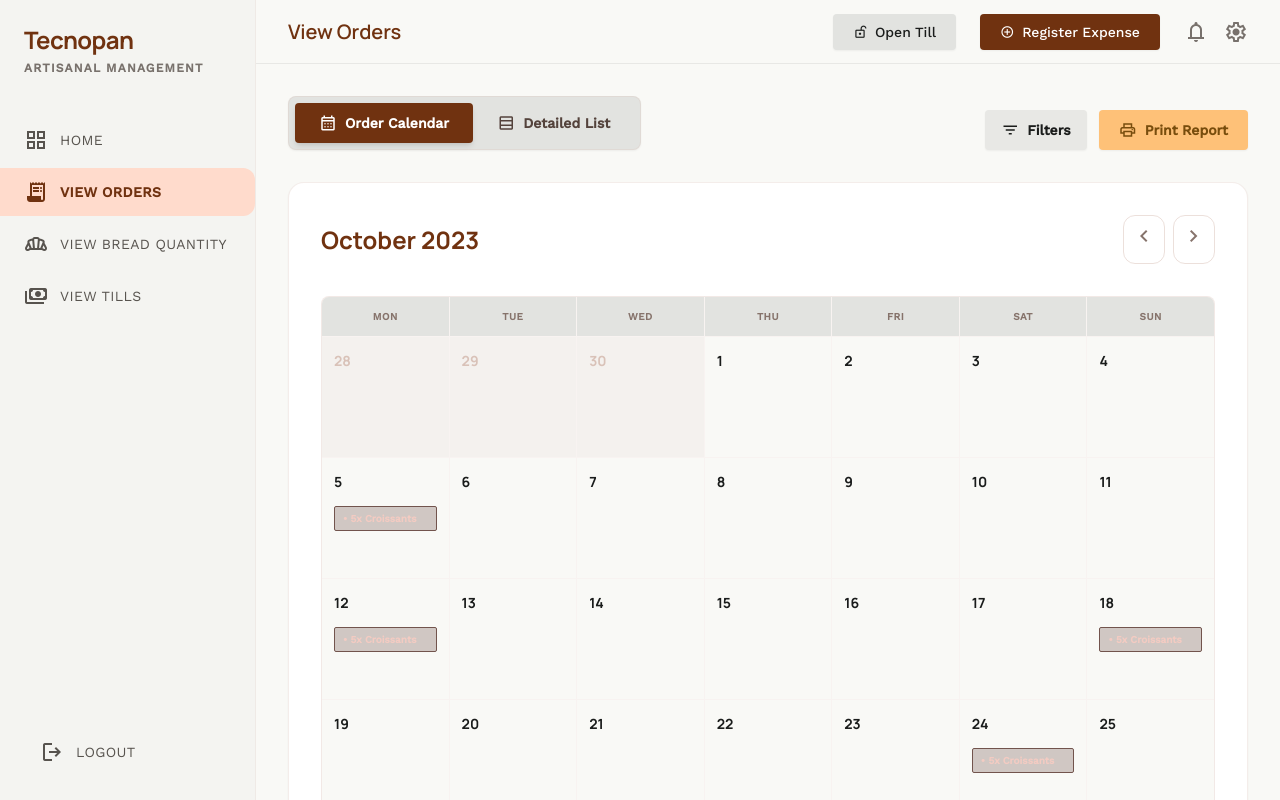
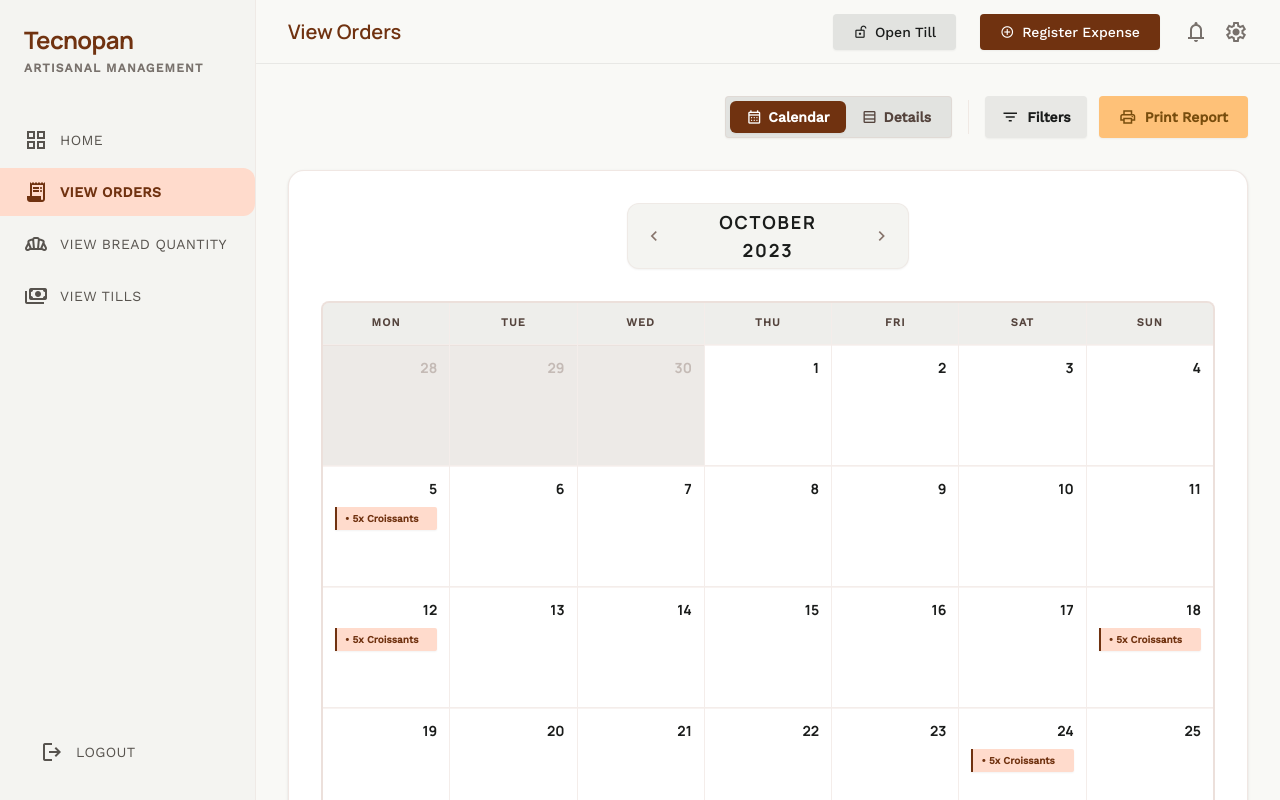
Before and after one commit to vasalgadog/tecnoadmin, a React (Vite) app: page /pedidos in a window 1280 px wide. Shown: the top 800 px of the page. Built offline with nearby package versions, Linux system fonts and the light colour scheme.

Commit message:
style: align calendar tabs and improve theme contrast

```diff
--- a/src/pages/VerPedidos.tsx
+++ b/src/pages/VerPedidos.tsx
@@ -18,26 +18,30 @@ export default function VerPedidos() {
     <>
       <div className="p-8 pb-12">
 
-        {/* Header Tabs & Filters */}
-        <div className="flex flex-col md:flex-row md:items-end justify-between gap-6 mb-8">
-          <div className="flex bg-surface-container-highest p-1.5 rounded-xl w-fit shadow-sm border border-outline-variant/30">
+        {/* Header Actions & Tools Toolbar */}
+        <div className="flex justify-end gap-3 mb-8">
+
+          {/* View Toggle */}
+          <div className="flex bg-surface-container-highest p-1 rounded-lg w-fit shadow-sm border border-outline-variant/30 text-sm">
             <button
               onClick={() => setActiveTab('calendar')}
-              className={`px-6 py-2.5 rounded-lg font-bold text-sm transition-all flex items-center ${activeTab === 'calendar' ? 'bg-primary text-white shadow-md' : 'text-on-surface-variant hover:text-primary hover:bg-surface-container-low'}`}
+              className={`px-4 py-1.5 rounded-md font-bold transition-all flex items-center ${activeTab === 'calendar' ? 'bg-primary text-white shadow-sm' : 'text-on-surface-variant hover:text-primary'}`}
             >
-              <span className="material-symbols-outlined text-[18px] mr-2">calendar_month</span>
-              Order Calendar
+              <span className="material-symbols-outlined text-[16px] mr-1.5">calendar_month</span>
+              Calendar
             </button>
             <button
               onClick={() => setActiveTab('table')}
-              className={`px-6 py-2.5 rounded-lg font-bold text-sm transition-all flex items-center ${activeTab === 'table' ? 'bg-primary text-white shadow-md' : 'text-on-surface-variant hover:text-primary hover:bg-surface-container-low'}`}
+              className={`px-4 py-1.5 rounded-md font-bold transition-all flex items-center ${activeTab === 'table' ? 'bg-primary text-white shadow-sm' : 'text-on-surface-variant hover:text-primary'}`}
             >
-              <span className="material-symbols-outlined text-[18px] mr-2">table_rows</span>
-              Detailed List
+              <span className="material-symbols-outlined text-[16px] mr-1.5">table_rows</span>
+              Details
             </button>
           </div>
 
-          <div className="flex items-center gap-3">
+          <div className="w-px bg-outline-variant/30 my-1 mx-1"></div>
+
+          {/* Action Buttons */}
           <button className="bg-surface-container-high text-on-surface hover:text-primary px-4 py-2.5 rounded-lg font-bold text-sm flex items-center gap-2 hover:bg-surface-container-highest transition-all shadow-sm">
             <span className="material-symbols-outlined text-[18px]">filter_list</span>
             Filters
@@ -47,44 +51,47 @@ export default function VerPedidos() {
             Print Report
           </button>
         </div>
-        </div>
 
         {activeTab === 'calendar' ? (
-          <div className="bg-surface-container-lowest rounded-2xl shadow-sm border border-outline-variant/30 p-8">
-            <div className="flex justify-between items-center mb-8">
-              <h2 className="text-2xl font-headline font-extrabold text-primary">October 2023</h2>
-              <div className="flex space-x-2">
-                <button className="p-2 rounded-full border border-outline-variant/50 text-outline hover:text-primary hover:border-primary transition-all">
-                  <span className="material-symbols-outlined">chevron_left</span>
+          <div className="bg-surface-container-lowest rounded-2xl shadow border border-outline-variant/40 p-8">
+
+            {/* Calendar Controls Nav */}
+            <div className="flex justify-center items-center mb-8">
+              <div className="flex items-center gap-6 bg-surface-container-low rounded-full px-2 py-1 shadow-sm border border-outline-variant/20">
+                <button className="p-2 rounded-full text-outline hover:text-primary hover:bg-surface-container-high transition-all flex items-center justify-center">
+                  <span className="material-symbols-outlined text-[20px]">chevron_left</span>
                 </button>
-                <button className="p-2 rounded-full border border-outline-variant/50 text-outline hover:text-primary hover:border-primary transition-all">
-                  <span className="material-symbols-outlined">chevron_right</span>
+                <div className="w-36 text-center">
+                  <h2 className="text-lg font-headline font-extrabold text-on-surface uppercase tracking-widest">October 2023</h2>
+                </div>
+                <button className="p-2 rounded-full text-outline hover:text-primary hover:bg-surface-container-high transition-all flex items-center justify-center">
+                  <span className="material-symbols-outlined text-[20px]">chevron_right</span>
                 </button>
               </div>
             </div>
 
-            <div className="grid grid-cols-7 gap-px bg-outline-variant/20 rounded-xl overflow-hidden border border-outline-variant/20">
+            <div className="grid grid-cols-7 gap-px bg-outline-variant/30 rounded-xl overflow-hidden border-2 border-outline-variant/30">
               {/* Header */}
               {daysOfWeek.map(day => (
-                <div key={day} className="bg-surface-container-highest py-3 text-center text-[10px] font-label font-bold uppercase tracking-wider text-outline">
+                <div key={day} className="bg-surface-container py-3 text-center text-[11px] font-label font-bold uppercase tracking-widest text-on-surface-variant">
                   {day}
                 </div>
               ))}
 
               {/* Grid */}
               {calendarDays.map((day, idx) => (
-                <div key={idx} className={`min-h-[120px] p-3 transition-colors hover:bg-primary-fixed/20 group cursor-pointer ${day.isCurrentMonth ? 'bg-surface' : 'bg-surface-container-highest/20'}`}>
-                  <span className={`text-sm font-headline font-bold ${day.isCurrentMonth ? 'text-on-surface' : 'text-outline-variant'}`}>
+                <div key={idx} className={`min-h-[120px] p-2 sm:p-3 transition-colors hover:bg-primary/5 group cursor-pointer border-t border-outline-variant/20 ${day.isCurrentMonth ? 'bg-surface-container-lowest' : 'bg-surface-container-highest/40'}`}>
+                  <span className={`text-sm font-headline font-bold flex justify-end ${day.isCurrentMonth ? 'text-on-surface' : 'text-outline/40'}`}>
                     {day.date}
                   </span>
 
                   {day.hasOrder && (
-                    <div className="mt-3 space-y-1">
-                      <div className="px-2 py-1 bg-tertiary-container/30 border border-tertiary-container rounded text-[10px] font-bold text-on-tertiary-container truncate">
+                    <div className="mt-2 space-y-1.5">
+                      <div className="px-2 py-1 bg-[#ffdbcc] border-l-2 border-[#703210] rounded-r text-[10px] font-bold text-[#703210] shadow-sm truncate">
                         • 5x Croissants
                       </div>
                       {day.date === 27 && (
-                        <div className="px-2 py-1 bg-primary-fixed border border-primary/20 rounded text-[10px] font-bold text-on-primary-fixed truncate">
+                        <div className="px-2 py-1 bg-[#703210] border-l-2 border-[#ffdbcc] rounded-r text-[10px] font-bold text-white shadow-sm truncate">
                           • 2x Custom Cakes
                         </div>
                       )}
```
Lines whose indentation alone changed are shown as unchanged.
